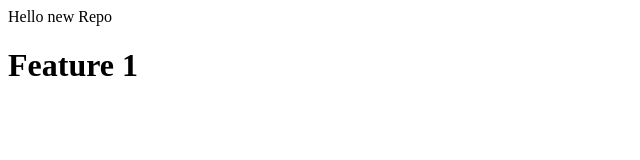
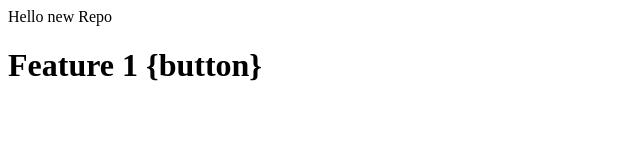
Before and after one commit to thomaswillson350/localrepo, a plain HTML site: page index.html in a window 1280 px wide. Shown: the whole page, without its empty margins (0-640 px from the left). Drawn offline with Linux system fonts and the light colour scheme.

Commit message:
add button

```diff
--- a/index.html
+++ b/index.html
@@ -1,3 +1,3 @@
 <p>Hello new Repo</p>
 
-<h1>Feature 1</h1>
+<h1>Feature 1 {button}</h1>
```
